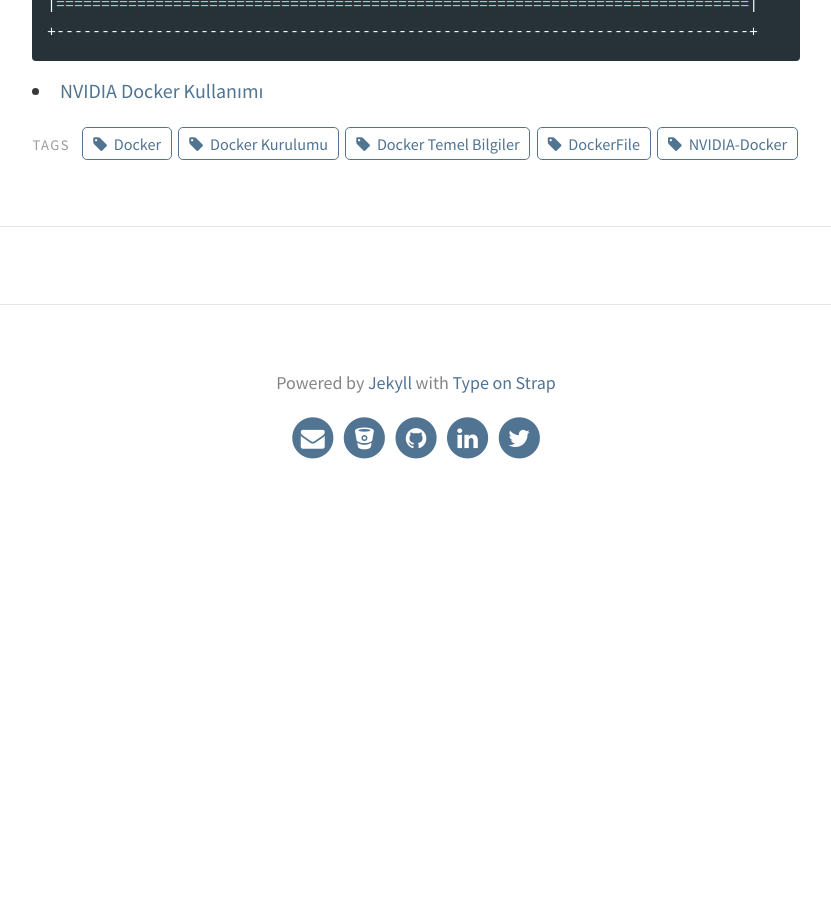
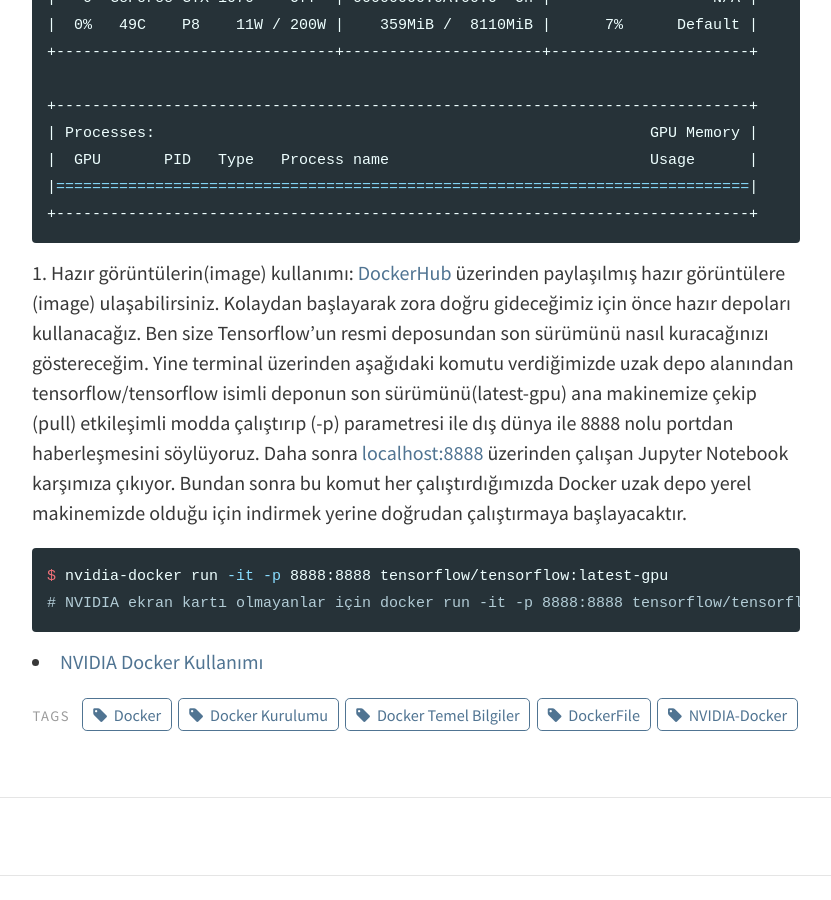
Before and after one commit to blgnksy/blgnksy.github.io, a Jekyll site: the page built from _posts/2018-04-08-nvidia-docker-usage.md, in a window 1280 px wide and 900 px high, scrolled down 5427 px. Shown: the whole window, without its empty margins (224-1055 px from the left). Built offline with Jekyll 4.4.1, drawn with Linux system fonts in a browser that asks for light colours; before the commit the page ends 5971 px from its top, so only the background shows below that; some of the changed text lies outside the part shown.

Commit message:
DockerHub added to section 3.

````diff
--- a/_posts/2018-04-08-nvidia-docker-usage.md
+++ b/_posts/2018-04-08-nvidia-docker-usage.md
@@ -3,6 +3,8 @@ layout: post
 title: NVIDIA Docker Kullanımı
 tags: [NVIDIA-Docker, Docker, Docker Temel Bilgiler, Docker Kurulumu, DockerFile]
 ---
+
+
 
 
 
@@ -13,7 +15,7 @@ Bu noktada daha fazla izole/sanal ortama ihtiyaç ortaya çıkmaktadır. Sorunla
 Ana Başlıklar:
 1. Temel Kavramlar
 2. Docker, NVIDIA Docker Kurulumu
-3. Hazır görüntülerin(iamge) kullanımı
+3. Hazır görüntülerin(image) kullanımı
 4. DockerFile ile özgün görüntüleri oluşturulması
 5. Komut satırı üzerinden Docker ile etkileşim
 6. Jupyter kurulumu ve ayarlanması
@@ -32,9 +34,9 @@ Kendi başına çalışabilen, ihtiyaç duyduğu herşeyi (sistem araçları, si
 Docker görüntüsünün üzerinde koştuğu izole/sanal çalıştığı ortamdır. Yine çalışan, görüntü içine aktarmayı (commit) veya aktaılmamış olanlar üzerinde yapılan işlemlere ileride değineceğiz.
 
 ## 2. Docker, NVIDIA Docker Kurulumu:
-[Docker CE](https://docs.docker.com/install/) versiyonun kurulum yönergelerine bağlantı üzerinden ulaşabilirsiniz. Ben size Ubuntu bash terminal üzerinde kurulumunu göstereceğim.
+[Docker CE](https://docs.docker.com/install/) sürümünün kurulum yönergelerine bağlantı üzerinden ulaşabilirsiniz. Ben size Ubuntu bash terminal üzerinde kurulumunu göstereceğim.
 
-  * İlk önce daha önce kurulan Docker CE versiyonunu apt ile kaldırıyoruz.
+  * İlk önce daha önce kurulan Docker CE sürümünü apt ile kaldırıyoruz.
 
 ```shell
 $ sudo apt-get remove docker docker-engine docker.io
@@ -79,7 +81,7 @@ $ sudo add-apt-repository \
 $ sudo apt-get update
 ```
 
-   Ve sonunda Docker CE'nin son versiyonunu kuruyoruz.
+   Ve sonunda Docker CE'nin son sürümünü kuruyoruz.
 
 ```shell
 $ sudo apt-get install docker-ce
@@ -134,11 +136,14 @@ curl -s -L https://nvidia.github.io/nvidia-docker/$distribution/nvidia-docker.li
   sudo tee /etc/apt/sources.list.d/nvidia-docker.list
 sudo apt-get update
 ```
-   NVIDIA-Docker kurulumunu yapıyoruz ve eğer daha önce çalışan bir docker işlemi varsa kaptma sinyali gönderiyoruz.
+
+   NVIDIA-Docker kurulumunu yapıyoruz ve eğer daha önce çalışan bir docker işlemi varsa kapatma sinyali gönderiyoruz.
 ```shell
 sudo apt-get install -y nvidia-docker2
 sudo pkill -SIGHUP dockerd
 ```
+
+# Test nvidia-smi with the latest official CUDA image
    Yine kurulumumuzu test etmek için bu sefer NVIDIA'ya ait son CUDA deposunu kendi bilgisayarımıza indirip herhangi bir sorun olmadığına emin oluyoruz. Bu noktada sizin ekran kartı modeli, sürücüsü ve özellikleri ile uyumlu olarak standart çıktıda aşağıdakine benzer bir sonuç alıyoruz.
 ```shell
 $ docker run --runtime=nvidia --rm nvidia/cuda nvidia-smi
@@ -160,6 +165,16 @@ Sun May 20 18:33:05 2018
 +-----------------------------------------------------------------------------+
 ```
 
+3. Hazır görüntülerin(image) kullanımı:
+[DockerHub](https://hub.docker.com/explore) üzerinden paylaşılmış hazır görüntülere (image) ulaşabilirsiniz. Kolaydan başlayarak zora doğru gideceğimiz için önce hazır depoları kullanacağız. Ben size Tensorflow'un resmi deposundan son sürümünü nasıl kuracağınızı göstereceğim.
+
+   Yine terminal üzerinden aşağıdaki komutu verdiğimizde uzak depo alanından tensorflow/tensorflow isimli deponun son sürümünü(latest-gpu) ana makinemize çekip (pull) etkileşimli modda çalıştırıp (-p) parametresi ile dış dünya ile 8888 nolu portdan haberleşmesini söylüyoruz. Daha sonra [localhost:8888](localhost:8888) üzerinden çalışan Jupyter Notebook karşımıza çıkıyor. Bundan sonra bu komut her çalıştırdığımızda Docker uzak depo yerel makinemizde olduğu için indirmek yerine doğrudan çalıştırmaya başlayacaktır.
+
+```shell
+$ nvidia-docker run -it -p 8888:8888 tensorflow/tensorflow:latest-gpu
+# NVIDIA ekran kartı olmayanlar için docker run -it -p 8888:8888 tensorflow/tensorflow ile kurulum yapılabilir.
+```
+
 
 <ul>
   {% for post in site.posts %}
````
